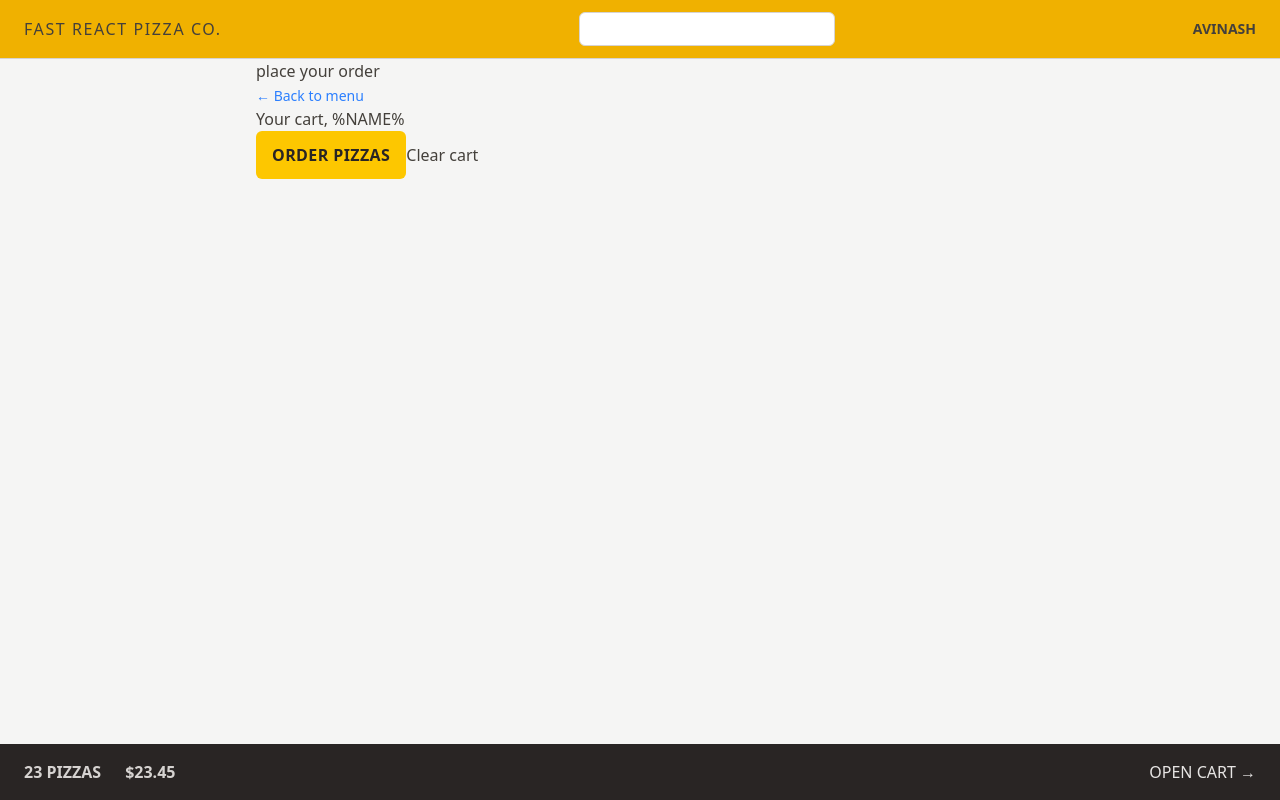
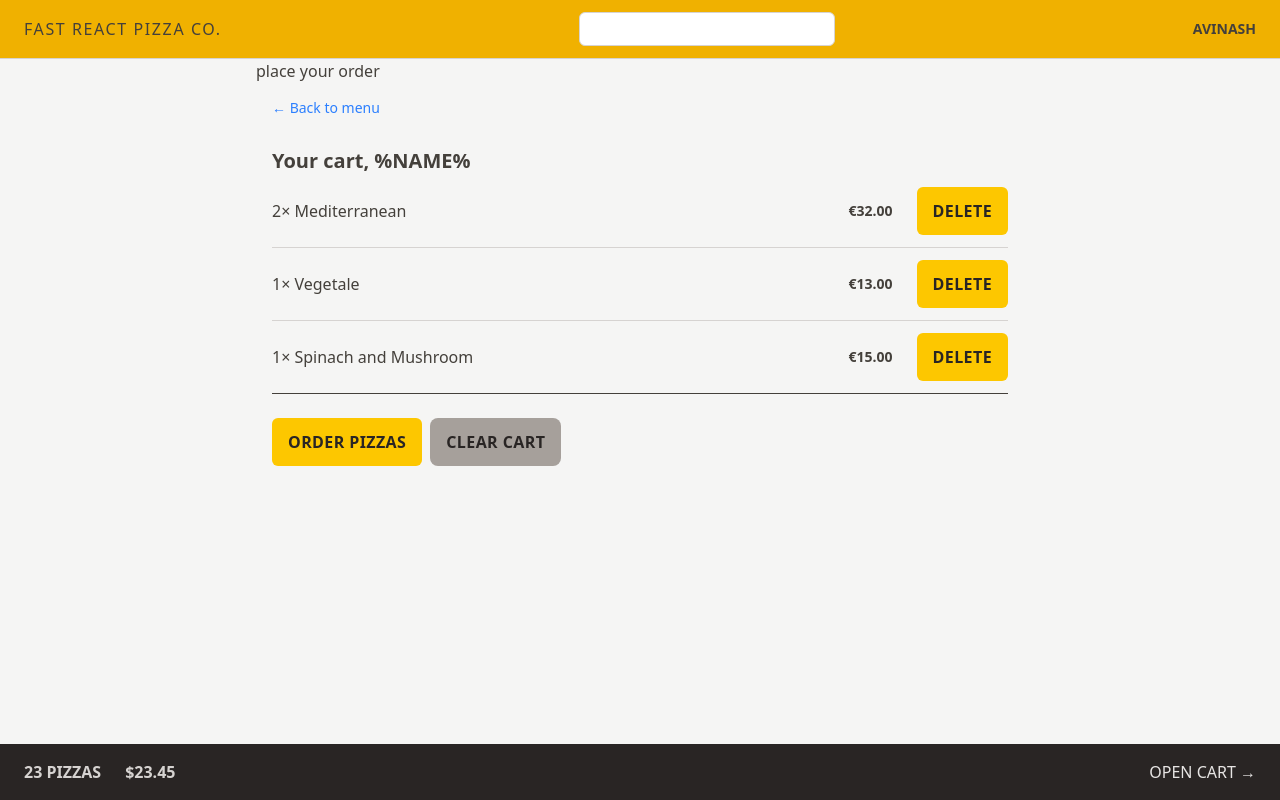
Before and after one commit to AAvi09/fast-react-pizza, a React (Vite) app: page /cart in a window 1280 px wide. Built offline with nearby package versions, Linux system fonts and the light colour scheme.

Commit message:
feat: enhance Cart and Menu components with improved styling and layout; add CartItem component for better item representation

```diff
--- a/src/features/cart/Cart.jsx
+++ b/src/features/cart/Cart.jsx
@@ -1,6 +1,7 @@
 import { Link } from "react-router-dom";
 import LinkButton from "../../ui/LinkButton";
 import Button from "../../ui/Button";
+import CartItem from "./CartItem";
 
 const fakeCart = [
   {
@@ -30,15 +31,23 @@ function Cart() {
   const cart = fakeCart;
 
   return (
-    <div>
+    <div className="px-4 py-3">
       <LinkButton to="/menu">&larr; Back to menu</LinkButton>
 
-      <h2>Your cart, %NAME%</h2>
+      <h2 className="mt-7 text-xl font-semibold">Your cart, %NAME%</h2>
 
-      <div>
+      <ul className="divide-y divide-stone-300 border-b">
+        {cart.map((item) => (
+          <CartItem item={item} key={item.key} />
+        ))}
+      </ul>
+
+      <div className="mt-6 space-x-2">
         <Button to="/order/new">Order pizzas</Button>
 
-        <button>Clear cart</button>
+        <button className="px-4 py-3 inline bg-stone-400 rounded-lg uppercase font-semibold text-stone-800 hover:bg-stone-500 hover:text-stone-100 cursor-pointer tracking-wide focus:outline focus:ring-2 focus:ring-stone-800 focus:ring-offset-2 focus:ring ">
+          Clear cart
+        </button>
       </div>
     </div>
   );
--- a/src/features/cart/CartItem.jsx
+++ b/src/features/cart/CartItem.jsx
@@ -1,15 +1,17 @@
 import { formatCurrency } from "../../utils/helpers";
+import Button from "../../ui/Button";
 
 function CartItem({ item }) {
   const { pizzaId, name, quantity, totalPrice } = item;
 
   return (
-    <li>
-      <p>
+    <li className="py-3 sm:flex sm:items-center sm:justify-between">
+      <p className="mb-1 sm:mb-0">
         {quantity}&times; {name}
       </p>
-      <div>
-        <p>{formatCurrency(totalPrice)}</p>
+      <div className="flex items-center justify-between sm:gap-6">
+        <p className="text-sm font-bold">{formatCurrency(totalPrice)}</p>
+        <Button>Delete</Button>
       </div>
     </li>
   );
--- a/src/features/menu/Menu.jsx
+++ b/src/features/menu/Menu.jsx
@@ -5,7 +5,7 @@ function Menu() {
   const menu = useLoaderData();
   console.log(menu);
   return (
-    <ul>
+    <ul className="divide-y divide-stone-300 px-4 py-6">
       {menu.map((pizza) => (
         <MenuItem pizza={pizza} key={pizza.id} />
       ))}
--- a/src/features/menu/MenuItem.jsx
+++ b/src/features/menu/MenuItem.jsx
@@ -1,16 +1,31 @@
+import Button from "../../ui/Button";
 import { formatCurrency } from "../../utils/helpers";
 
 function MenuItem({ pizza }) {
   const { id, name, unitPrice, ingredients, soldOut, imageUrl } = pizza;
 
   return (
-    <li>
-      <img src={imageUrl} alt={name} />
-      <div>
-        <p>{name}</p>
-        <p>{ingredients.join(", ")}</p>
-        <div>
-          {!soldOut ? <p>{formatCurrency(unitPrice)}</p> : <p>Sold out</p>}
+    <li className="flex  gap-4 py-2">
+      <img
+        src={imageUrl}
+        alt={name}
+        className={`h-24 ${soldOut ? "opacity-70 grayscale" : ""}`}
+      />
+      <div className="flex flex-col grow">
+        <p className="font-medium ">{name}</p>
+        <p className="text-sm italic text-stone-500 capitalize">
+          {ingredients.join(", ")}
+        </p>
+        <div className="mt-auto flex items-center justify-between">
+          {!soldOut ? (
+            <p className="text-sm">{formatCurrency(unitPrice)}</p>
+          ) : (
+            <p className="text-sm font-medium uppercase text-stone-500">
+              Sold out
+            </p>
+          )}
+
+          <Button>Add to cart</Button>
         </div>
       </div>
     </li>
```
